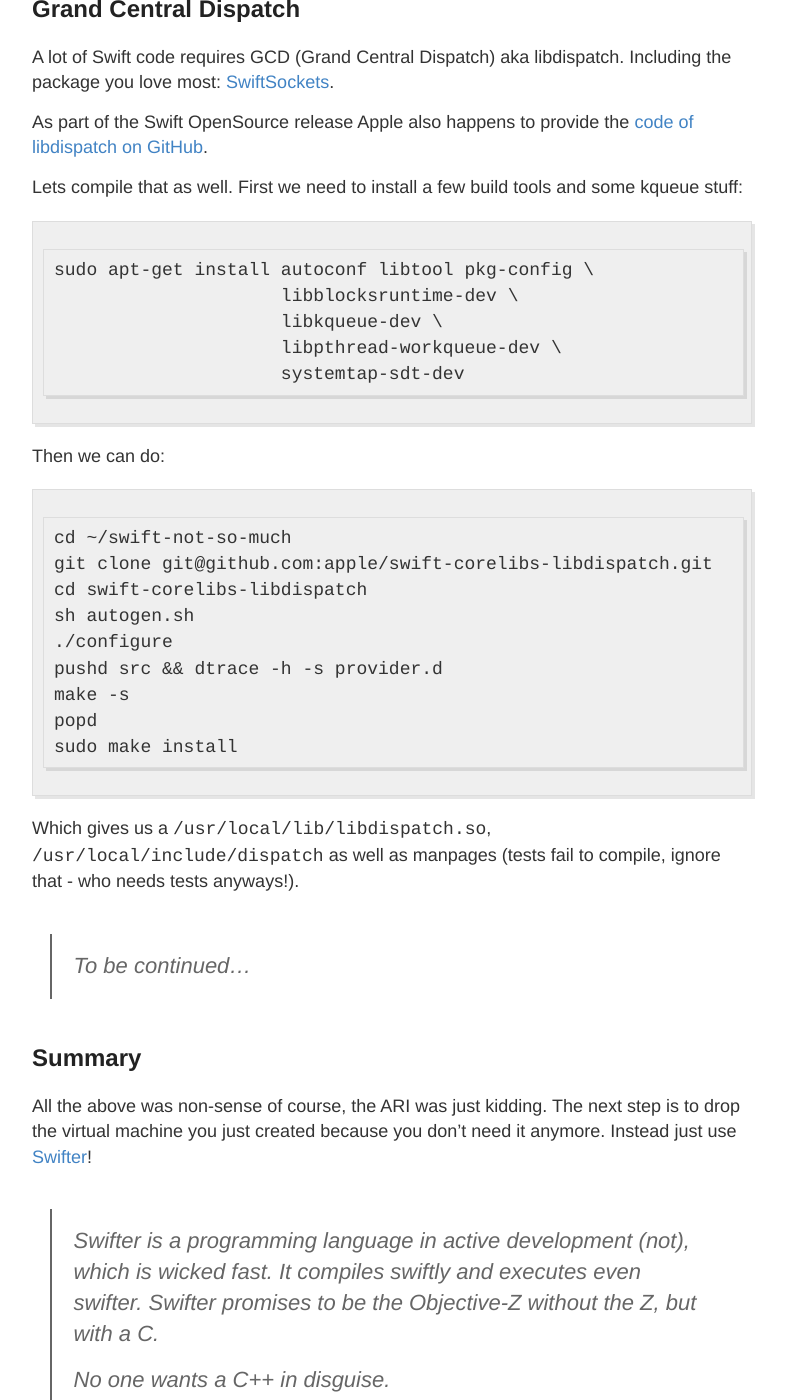
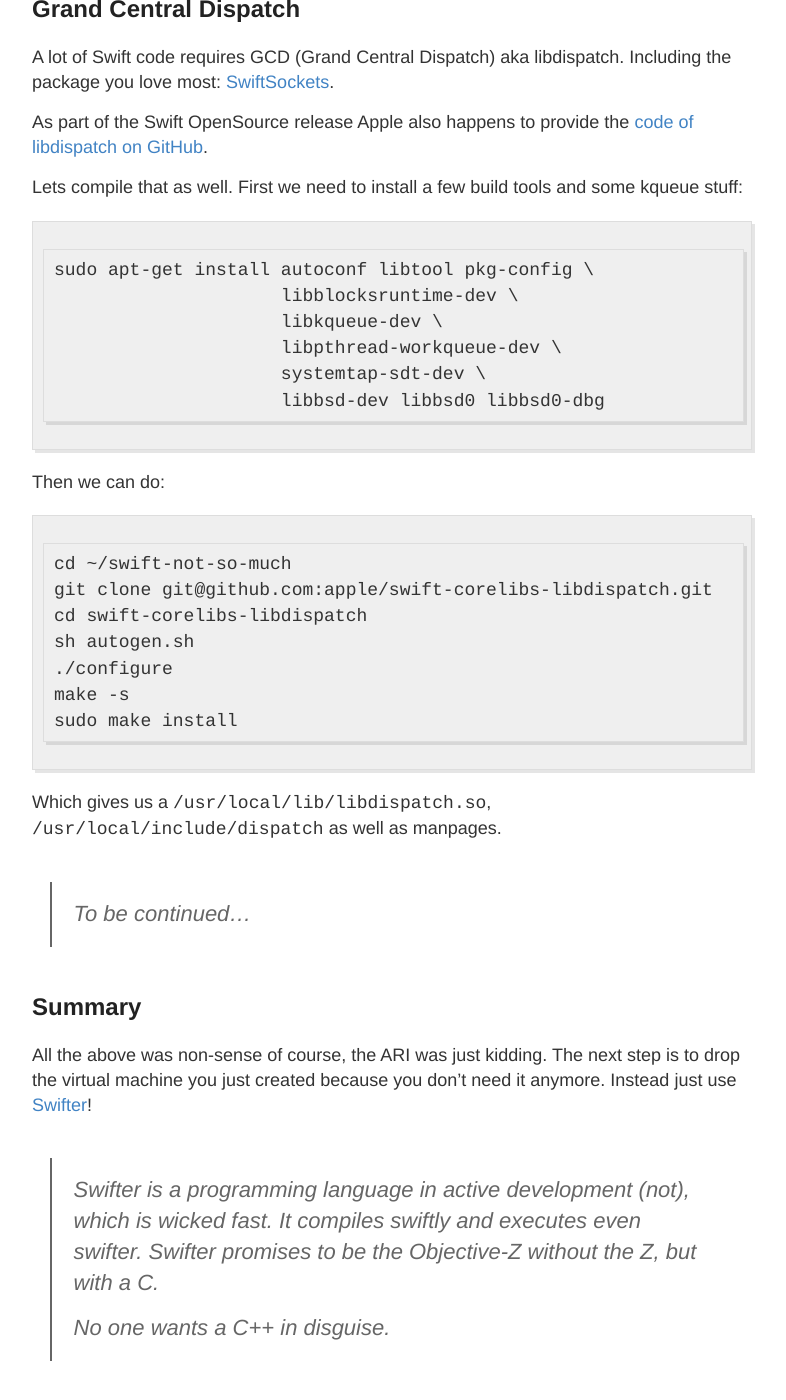
Before and after one commit to AlwaysRightInstitute/alwaysrightinstitute.github.io, a Jekyll site: the page built from _posts/2015-12-04-swift-on-linux-in-vbox-on-osx.md, in a window 1280 px wide and 1400 px high, scrolled down 8485 px. Shown: the whole window, without its empty margins (248-1034 px from the left). Built offline with Jekyll 4.4.1, drawn with Linux system fonts in a browser that asks for light colours; Markdown is read by kramdown in place of the engine named in the settings.

Commit message:
Updated compilation instructions.

```diff
--- a/_posts/2015-12-04-swift-on-linux-in-vbox-on-osx.md
+++ b/_posts/2015-12-04-swift-on-linux-in-vbox-on-osx.md
@@ -227,7 +227,8 @@
                          libblocksruntime-dev \
                          libkqueue-dev \
                          libpthread-workqueue-dev \
-                         systemtap-sdt-dev
+                         systemtap-sdt-dev \
+                         libbsd-dev libbsd0 libbsd0-dbg
 
 Then we can do:
 
@@ -236,14 +237,11 @@
     cd swift-corelibs-libdispatch
     sh autogen.sh
     ./configure
-    pushd src && dtrace -h -s provider.d
     make -s
-    popd
     sudo make install
 
 Which gives us a `/usr/local/lib/libdispatch.so`, `/usr/local/include/dispatch`
-as well as manpages
-(tests fail to compile, ignore that - who needs tests anyways!).
+as well as manpages.
 
 > To be continued...
 
```
